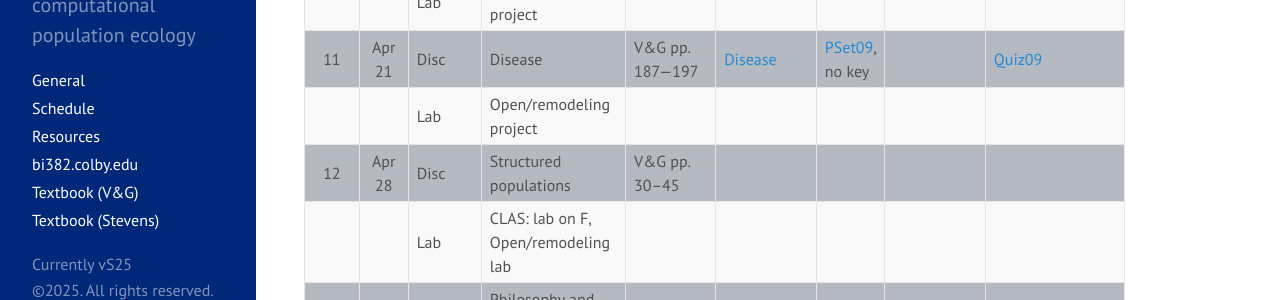
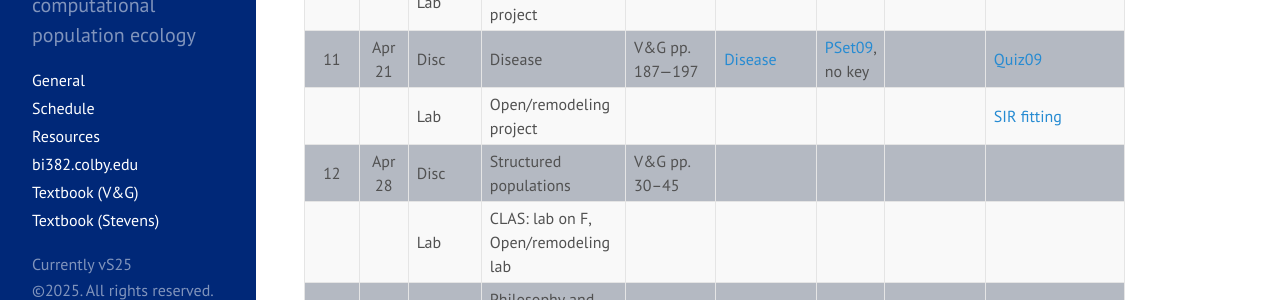
Before and after one commit to ColbyEcology/colbyecology.github.io, a Jekyll site: the page built from Schedule.md, in a window 1280 px wide and 900 px high, scrolled down 1924 px. Shown: the part 270-570 px from the top of the window. Built offline with Jekyll 4.4.1, drawn with Linux system fonts in a browser that asks for light colours.

Commit message:
add sir model fit code

```diff
--- a/Schedule.md
+++ b/Schedule.md
@@ -51,7 +51,7 @@ title: "Schedule"
 | 10   | Apr 14 |  Disc   | Mutualism                                                               | V&G pp. 225—238                                                                                                                                                                                                                                       |                                                                                                                                                                                                              | [PSet08](../Assignments/PSets/PSet08.html), [key](../Assignments/PSets/PSet08_key.html)                           |                                                                          | [Quiz08](../Assignments/Quizzes/Quiz08_ResourceComp.html)                                                                                                      |
 |      |        |  Lab    | Open/remodeling project                                                 |                                                                                                                                                                                                                                                       |                                                                                                                                                                                                              |                                                                                                                   |                                                                          |                                                                                                                                                                |
 | 11   | Apr 21 |  Disc   | Disease                                                                 | V&G pp. 187—197                                                                                                                                                                                                                                       | [Disease](../Presentations/Discussions/Wk11_Disease.html)                                                                                                                                                    | [PSet09](../Assignments/PSets/PSet09.html), no key                                                                |                                                                          | [Quiz09](../Assignments/Quizzes/Quiz09_Disease.html)                                                                                                           |
-|      |        |  Lab    | Open/remodeling project                                                 |                                                                                                                                                                                                                                                       |                                                                                                                                                                                                              |                                                                                                                   |                                                                          |                                                                                                                                                                |
+|      |        |  Lab    | Open/remodeling project                                                 |                                                                                                                                                                                                                                                       |                                                                                                                                                                                                              |                                                                                                                   |                                                                          | [SIR fitting](../Misc/SIRODEFit.R.csv)                                                                                                                         |
 | 12   | Apr 28 |  Disc   | Structured populations                                                  | V&G pp. 30–45                                                                                                                                                                                                                                         |                                                                                                                                                                                                              |                                                                                                                   |                                                                          |                                                                                                                                                                |
 |      |        |  Lab    | CLAS: lab on F, Open/remodeling lab                                     |                                                                                                                                                                                                                                                       |                                                                                                                                                                                                              |                                                                                                                   |                                                                          |                                                                                                                                                                |
 | 13   | May 05 |  Disc   | Philosophy and desiderata of modeling                                   |                                                                                                                                                                                                                                                       |                                                                                                                                                                                                              |                                                                                                                   |                                                                          |                                                                                                                                                                |
```
Also changed, not shown: 1 other file.
